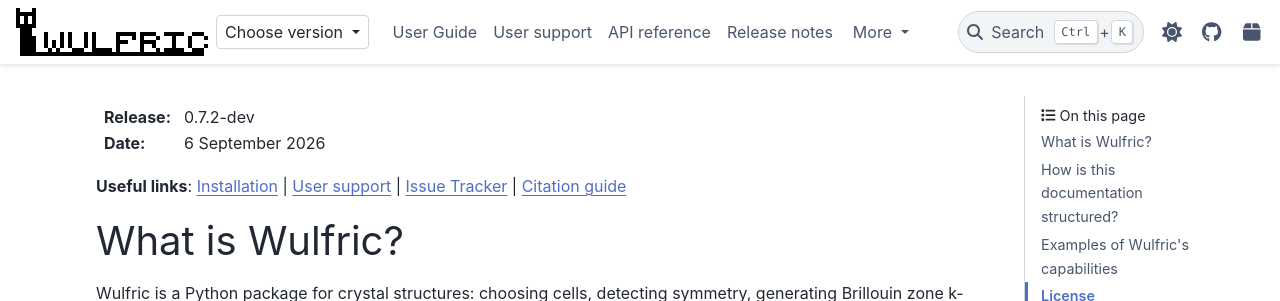
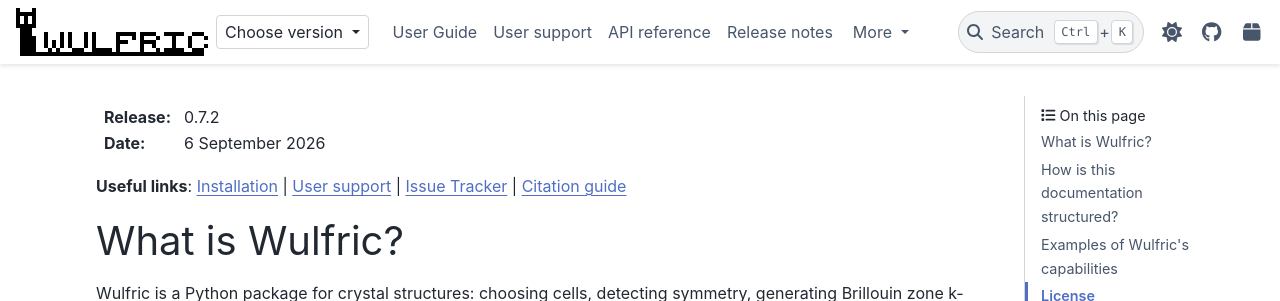
Before and after one commit to adrybakov/wulfric, a Sphinx documentation site: the page built from docs/source/index.rst, in a window 1280 px wide and 900 px high. Shown: the top 301 px of the window. Built offline with Sphinx 7.4.7 and the PyData theme 0.15.4, drawn with Linux system fonts in a browser that asks for light colours; pages that are not in the unit, such as notebooks, are missing from menus.

Commit message:
Update metadata

```diff
--- a/docs/source/release-notes/0.7.rst
+++ b/docs/source/release-notes/0.7.rst
@@ -7,7 +7,7 @@
 0.7.2
 =====
 
-**Date**: 04 September 2026
+**Date**: 06 September 2026
 
 Bugfix
 ------
--- a/docs/source/user-guide/usage/crystal.rst
+++ b/docs/source/user-guide/usage/crystal.rst
@@ -163,6 +163,7 @@
     'X'
     >>> # You can raise an error instead of the warning
     >>> wulfric.crystal.get_atom_species("124", raise_on_fail=True)
+    Traceback (most recent call last):
     ...
     wulfric._exceptions.FailedToDeduceAtomSpecies: Tried to deduce name from '124'. Failed.
 
--- a/src/wulfric/__init__.py
+++ b/src/wulfric/__init__.py
@@ -18,7 +18,7 @@
 # along with this program.  If not, see <https://www.gnu.org/licenses/>.
 #
 # ================================ END LICENSE =================================
-__version__ = "0.7.2-dev"
+__version__ = "0.7.2"
 __doclink__ = "wulfric.org"
 __release_date__ = "6 September 2026"
 
```
